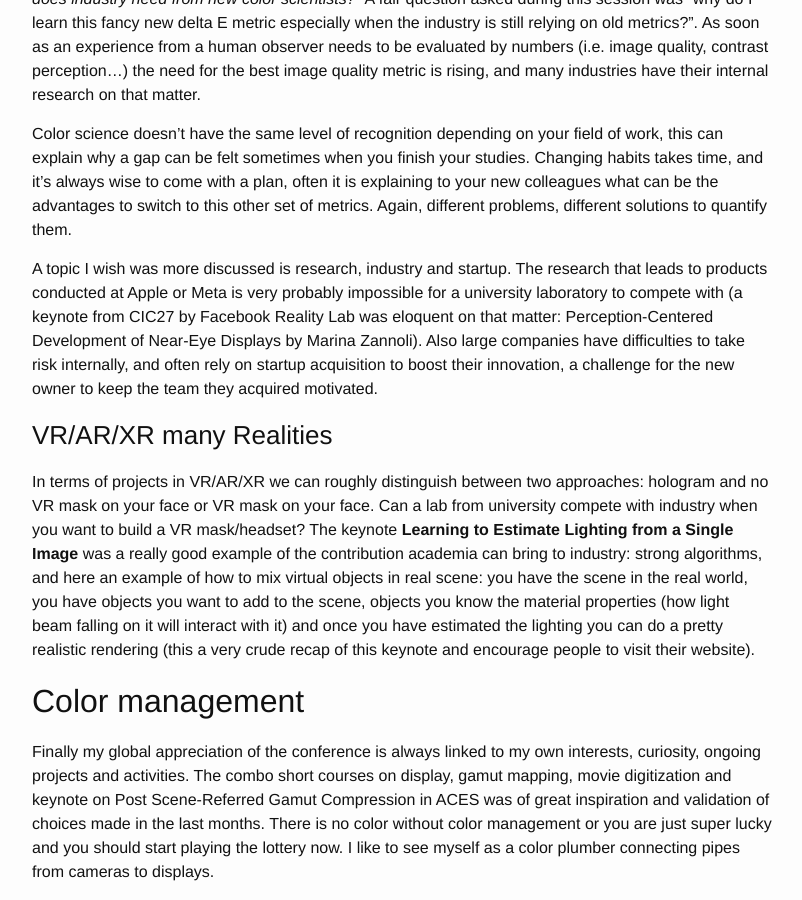
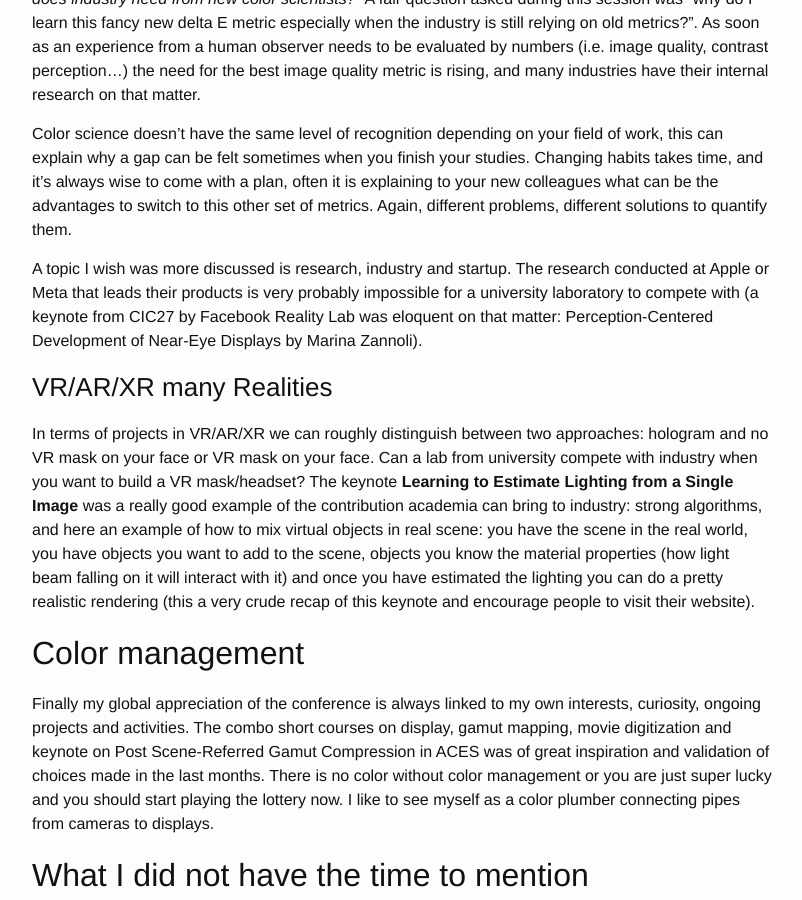
Before and after one commit to mrbonsoir/mrbonsoir.github.io, a Jekyll site: the page built from _posts/2021-12-06-CIC29.markdown, in a window 1280 px wide and 900 px high, scrolled down 1503 px. Shown: the whole window, without its empty margins (238-1040 px from the left). Built offline with Jekyll 4.4.1, drawn with Linux system fonts in a browser that asks for light colours.

Commit message:
post CIC 29 with correction

```diff
--- a/_posts/2021-12-06-CIC29.markdown
+++ b/_posts/2021-12-06-CIC29.markdown
@@ -32,7 +32,7 @@ The conundrum sessions were also great places to be for students, at least the s
 
 Color science doesn’t have the same level of recognition depending on your field of work, this can explain why a gap can be felt sometimes when you finish your studies. Changing habits takes time, and it’s always wise to come with a plan, often it is explaining to your new colleagues what can be the advantages to switch to this other set of metrics. Again, different problems, different solutions to quantify them.
 
-A topic I wish was more discussed is research, industry and startup. The research that leads to products conducted at Apple or Meta is very probably impossible for a university laboratory to compete with (a keynote from CIC27 by Facebook Reality Lab was eloquent on that matter: Perception-Centered Development of Near-Eye Displays by Marina Zannoli). Also large companies have difficulties to take risk internally, and often rely on startup acquisition to boost their innovation, a challenge for the new owner to keep the team they acquired motivated.
+A topic I wish was more discussed is research, industry and startup. The research conducted at Apple or Meta that leads their products is very probably impossible for a university laboratory to compete with (a keynote from CIC27 by Facebook Reality Lab was eloquent on that matter: Perception-Centered Development of Near-Eye Displays by Marina Zannoli).
 
 ### VR/AR/XR many Realities
 In terms of projects in VR/AR/XR we can roughly distinguish between two approaches: hologram and no VR mask on your face or VR mask on your face. Can a lab from university compete with industry when you want to build a VR mask/headset? The keynote **Learning to Estimate Lighting from a Single Image** was a really good example of the contribution academia can bring to industry: strong algorithms, and here an example of how to mix virtual objects in real scene: you have the scene in the real world, you have objects you want to add to the scene, objects you know the material properties (how light beam falling on it will interact with it) and once you have estimated the lighting you can do a pretty realistic rendering (this a very crude recap of this keynote and encourage people to visit their website).
```
